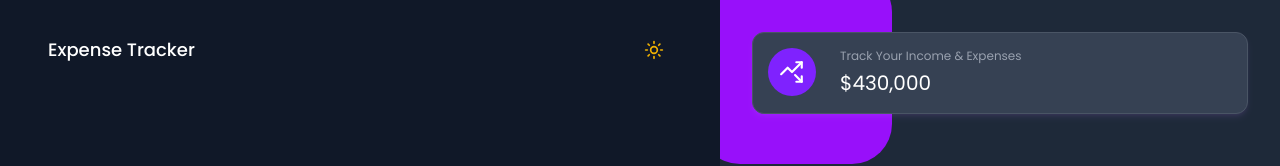
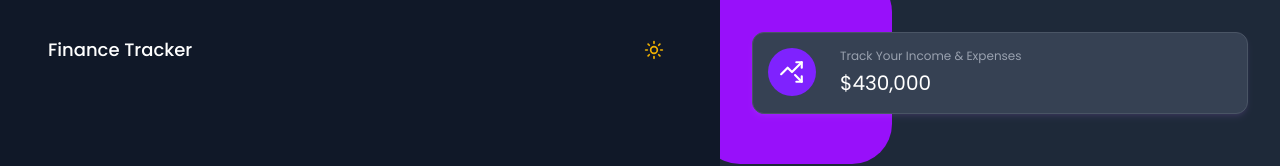
Before and after one commit to Gadnadj/EXPENSETRACKER, a React (Vite) app in the folder frontend/expense-tracker/: page /login in a window 1280 px wide. Shown: the top 166 px of the page. Built offline with nearby package versions, Linux system fonts and the light colour scheme; no server answers.

Commit message:
fix name

```diff
--- a/frontend/expense-tracker/index.html
+++ b/frontend/expense-tracker/index.html
@@ -7,7 +7,7 @@
 
     <!-- PWA Meta Tags -->
     <meta name="theme-color" content="#875cf5" />
-    <meta name="description" content="Track your income and expenses easily with Expense Tracker" />
+    <meta name="description" content="Track your income and expenses easily with Finance Tracker" />
     <meta name="apple-mobile-web-app-capable" content="yes" />
     <meta name="apple-mobile-web-app-status-bar-style" content="black-translucent" />
     <meta name="apple-mobile-web-app-title" content="ExpenseTracker" />
@@ -17,7 +17,7 @@
     <link rel="apple-touch-icon" href="/logo192.png" />
     <link rel="manifest" href="/manifest.json" />
 
-    <title>Expense Tracker</title>
+    <title>Finance Tracker</title>
   </head>
   <body>
     <div id="root"></div>
--- a/frontend/expense-tracker/src/components/layouts/AuthLayout.tsx
+++ b/frontend/expense-tracker/src/components/layouts/AuthLayout.tsx
@@ -21,7 +21,7 @@ const AuthLayout = ({ children }: Props) => {
                     <h2 className={`text-lg font-medium transition-colors duration-300  ${
                         isDarkMode ? 'text-white' : 'text-black'
                     }`}>
-                        Expense Tracker <span className="hidden sm:inline "></span>
+                        Finance Tracker <span className="hidden sm:inline "></span>
                     </h2>
                     <ThemeToggle />
                 </div>
--- a/frontend/expense-tracker/src/components/layouts/Navbar.tsx
+++ b/frontend/expense-tracker/src/components/layouts/Navbar.tsx
@@ -38,7 +38,7 @@ const Navbar = ({ activeMenu }: Props) => {
                 <h2 className={`text-xl md:text-lg font-medium transition-colors duration-300 ${isPWA ? 'mt-[30px]' : ''}  ${
                     isDarkMode ? 'text-white' : 'text-gray-900'
                 }`}>
-                    Expense Tracker
+                    Finance Tracker
                 </h2>
             </div>
 
```
Also changed, not shown: frontend/expense-tracker/public/manifest.json.
